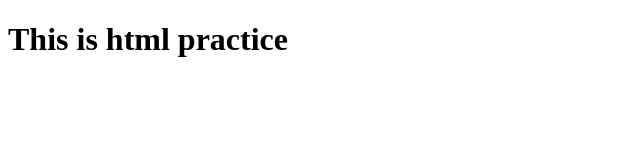
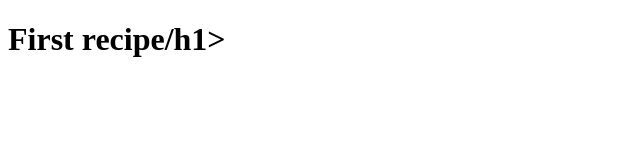
Before and after one commit to Tanner-github/odin-recipes, a plain HTML site: page index.html in a window 1280 px wide. Shown: the whole page, without its empty margins (0-640 px from the left). Drawn offline with Linux system fonts and the light colour scheme.

Commit message:
changed index.html

```diff
--- a/index.html
+++ b/index.html
@@ -2,9 +2,9 @@
 <html lang="en">
     <head>
         <meta charset="utf-8">
-        <title>This is practice</title>
+        <title>Recipes Website</title>
     </head>
     <body>
-        <h1>This is html practice</h1>
+        <h1>First recipe/h1>
     </body>
 </html>
```
